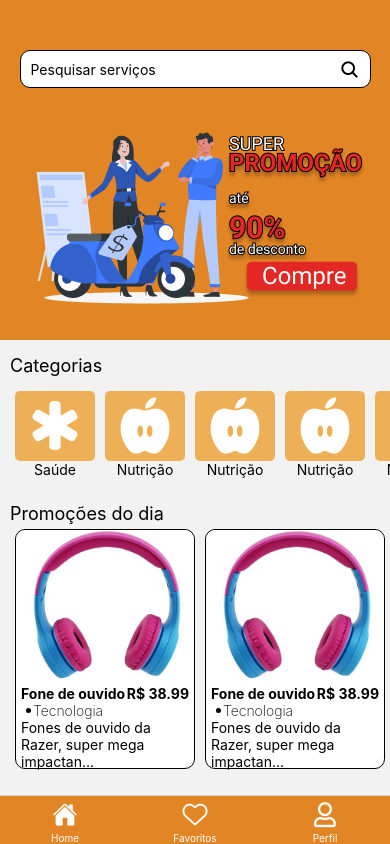
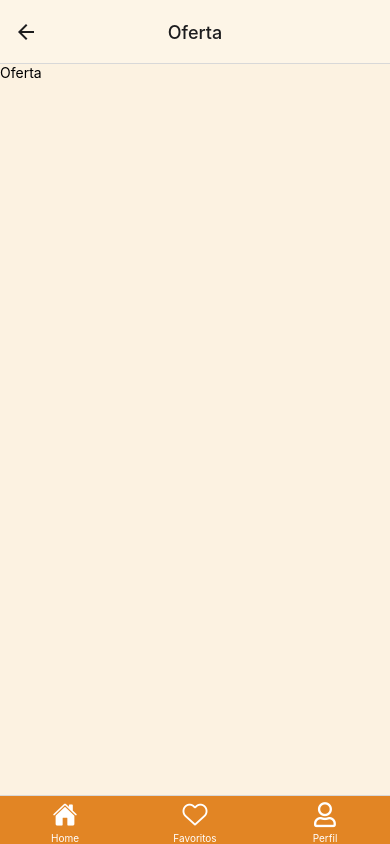
Before and after one commit to Wictor-dev/Provantagens-Front-end, a React Native app: screen /Oferta in a window 390 px wide. Built offline with nearby package versions, Linux system fonts and the light colour scheme.

Commit message:
feat: adjust the routing

```diff
--- a/App.tsx
+++ b/App.tsx
@@ -3,14 +3,14 @@ import { StyleSheet, Text, View } from 'react-native';
 import { Home } from './src/pages/Home';
 import { theme } from './src/global/styles/theme';
 import { NavigationContainer } from '@react-navigation/native';
-import Tabs from './src/navigation/tabs';
 import Routes from './src/routes/routes';
+import Tabs from './src/routes/routes';
 
 export default function App() {
   return (
     // <View style={styles.container}>
       <NavigationContainer>
-        <Routes />
+        <Tabs />
         <StatusBar style="auto" backgroundColor={theme.colors.primaryDarker} />
       </NavigationContainer>
     // </View>
--- a/src/components/Product/index.tsx
+++ b/src/components/Product/index.tsx
@@ -5,7 +5,7 @@ import { useNavigation } from '@react-navigation/native'
 import { StackNavigationProp } from "@react-navigation/stack";
 import { RootStackParamList } from "../../routes/routes";
 
-type ProductProps = {
+export type ProductProps = {
   name: string
   price: number
   category: string
@@ -13,12 +13,12 @@ type ProductProps = {
   cover: any
 };
 
-type OfferScreenProps = StackNavigationProp<RootStackParamList, 'Offer'>
+type OfferScreenProps = StackNavigationProp<RootStackParamList, 'Oferta'>
 
 export function Product({ name, price, category, description, cover }: ProductProps) {
   const navigation = useNavigation<OfferScreenProps>()
   return (
-    <TouchableOpacity style={styles.container} onPress={() => navigation.navigate('Offer')} >
+    <TouchableOpacity style={styles.container} onPress={() => navigation.navigate('Oferta')} >
       <View style={styles.imageContainer}>
         <Image source={cover} style={styles.img} />
       </View>
--- a/src/pages/Offer/index.tsx
+++ b/src/pages/Offer/index.tsx
@@ -1,7 +1,17 @@
-import { Text } from "react-native";
+import { StyleSheet, Text, View } from "react-native";
+import {ProductProps} from '../../components/Product/index';
 
-export function Offer(){
+
+export function Offer({name} : ProductProps){
     return (
-        <Text>Oferta</Text>
+        <View style={styles.container}>
+            <Text>Oferta</Text>
+        </View>
     )
 }
+
+const styles = StyleSheet.create({
+    container: {
+
+    }
+})
--- a/src/routes/routes.tsx
+++ b/src/routes/routes.tsx
@@ -11,7 +11,7 @@ import { Perfil } from "../pages/Perfil";
 
 export type RootStackParamList = {
     Home: undefined;
-    Offer: undefined;
+    Oferta: undefined;
     MenuBottom: undefined;
 };
 
@@ -19,7 +19,7 @@ export type RootStackParamList = {
 const Stack = createStackNavigator<RootStackParamList>()
 const Tab = createBottomTabNavigator();
 
-function Tabs(){
+export default function Tabs(){
     return (
         <Tab.Navigator
             screenOptions={({route}) => ({
@@ -36,19 +36,24 @@ function Tabs(){
                 tabBarLabelStyle: {color: theme.colors.white},
             })}
         >
-          <Tab.Screen name="Home" component={Home} options={{headerShown: false}}/>
+          <Tab.Screen name="Home" component={Routes} options={{headerShown: false}}/>
           <Tab.Screen name="Favoritos" component={Favorites} />
           <Tab.Screen name="Perfil" component={Perfil} />
         </Tab.Navigator>
     )
 }
 
-export default function Routes(){
+function Routes(){
     return (
-        <Stack.Navigator>
-            <Stack.Screen name="MenuBottom" component={Tabs} options={{headerShown: false}} />
+        <Stack.Navigator screenOptions={{
+            cardStyle: {backgroundColor: theme.colors.background}
+        }}>
+            {/* <Stack.Screen name="MenuBottom" component={Tabs} options={{headerShown: false}} /> */}
             <Stack.Screen name="Home" component={Home} options={{headerShown: false}} />
-            <Stack.Screen name="Offer" component={Offer} />
+            <Stack.Screen name="Oferta" component={Offer} options={{
+                headerTitleAlign: 'center',
+                headerStyle: {backgroundColor: 'rgba(255,255,255,0.2)'},
+            }} />
         </Stack.Navigator>
     )
 }
```
